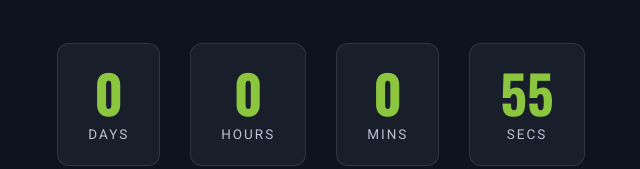
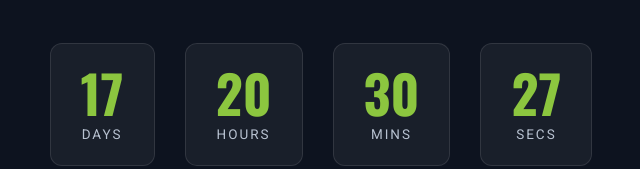
Before and after one commit to Muthurasu-6319/PUMPA-SQUASH-ACADEMY, a React (Vite) app: page / in a window 1280 px wide. Shown: the part 435-604 px from the top of the page, without its empty margins (319-959 px from the left). Built offline with nearby package versions, Linux system fonts and the light colour scheme.

Commit message:
Revert targetDate to August 23, 8:12 AM

```diff
--- a/src/main.jsx
+++ b/src/main.jsx
@@ -6,7 +6,7 @@ import LaunchScreen from './LaunchScreen.jsx'
 
 createRoot(document.getElementById('root')).render(
   <StrictMode>
-    <LaunchScreen targetDate={new Date(Date.now() + 60000).toISOString()}>
+    <LaunchScreen targetDate="2026-08-23T08:12:00+05:30">
       <App />
     </LaunchScreen>
   </StrictMode>,
```
